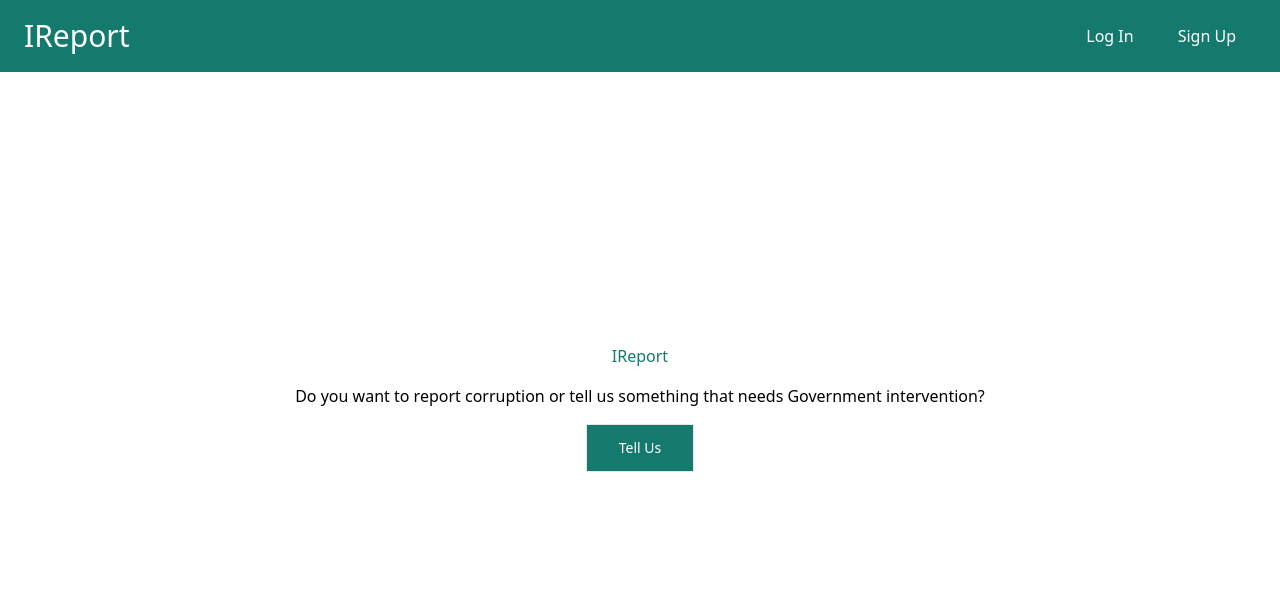
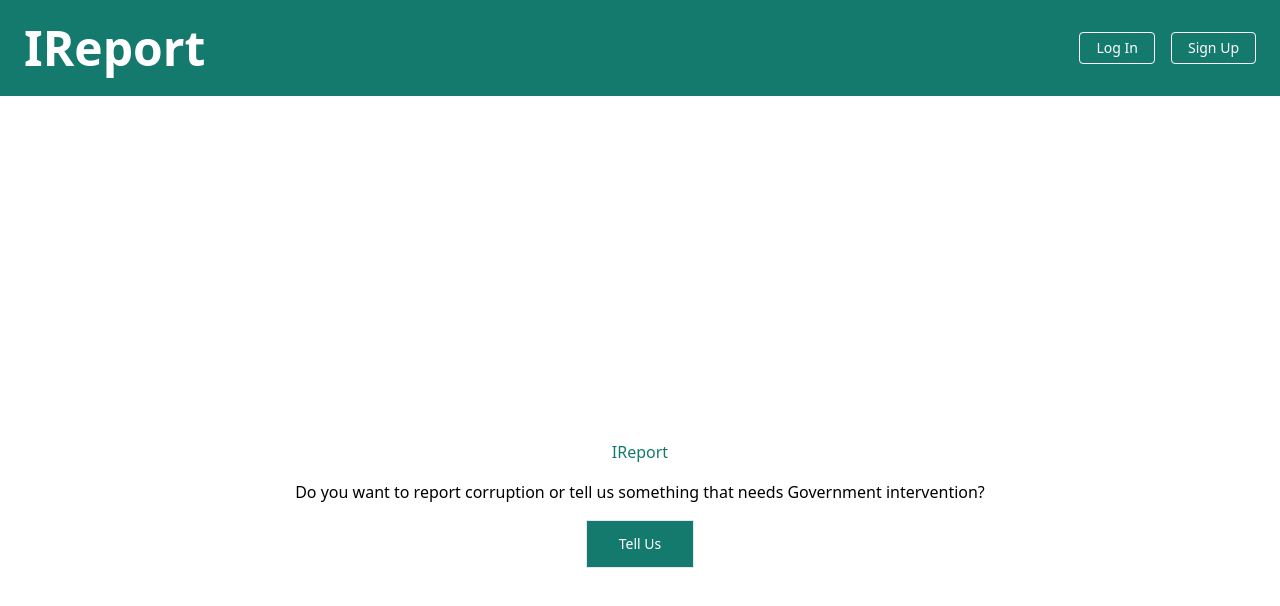
Before and after one commit to annomao/ireport, a React (Create React App) app: page / in a window 1280 px wide. Shown: the top 606 px of the page. Built offline with nearby package versions, Linux system fonts and the light colour scheme.

Commit message:
edit header

```diff
--- a/src/components/Header.js
+++ b/src/components/Header.js
@@ -3,23 +3,24 @@ import { NavLink } from 'react-router-dom'
 
 export default function Header() {
   return (
-    <nav className="flex items-center justify-between flex-wrap bg-base p-4 fixed w-full z-10 top-0">
-		<div className="flex items-center flex-shrink-0 text-white mr-6">
-			<NavLink to="/" className="text-white no-underline hover:text-white hover:no-underline">
-				<span className="text-3xl pl-2">IReport</span>
-			</NavLink>
-		</div>
-
-		<div className="w-full flex-grow lg:flex lg:items-center lg:w-auto hidden lg:block pt-6 lg:pt-0" id="nav-content">
-			<ul className="list-reset lg:flex justify-end flex-1 items-center">
-				<li className="mr-3">
-					<NavLink to="/login" className="inline-block py-2 px-4 text-white no-underline hover:text-gray-400">Log In</NavLink>
-				</li>
-				<li className="mr-3">
-					<NavLink to="/register" className="inline-block no-underline text-white hover:text-gray-400 py-2 px-4">Sign Up</NavLink>
-				</li>
-			</ul>
-		</div>
-	</nav>
+		<>
+		<nav className="flex items-center justify-between flex-wrap bg-base p-6">
+      <div className="flex items-center flex-shrink-0 mr-6">
+        <NavLink to="/" className="font-bold text-5xl text-white">IReport</NavLink>
+      </div>
+      <div className="w-full block flex-grow md:flex md:items-center md:w-auto">
+        <div className="text-sm md:flex-grow">
+        </div>
+        <div>
+					<NavLink to="/login" className="inline-block text-sm px-4 py-2 leading-none border rounded text-white border-white hover:border-transparent hover:text-base hover:bg-white mt-4 mr-4 lg:mt-0">
+					Log In
+					</NavLink>
+					<NavLink to="/register" className="inline-block text-sm px-4 py-2 leading-none border rounded text-white border-white hover:border-transparent hover:text-base hover:bg-white mt-4 lg:mt-0">
+					Sign Up
+					</NavLink>
+        </div>
+      </div>
+    </nav>
+		</>
   )
 }
```
